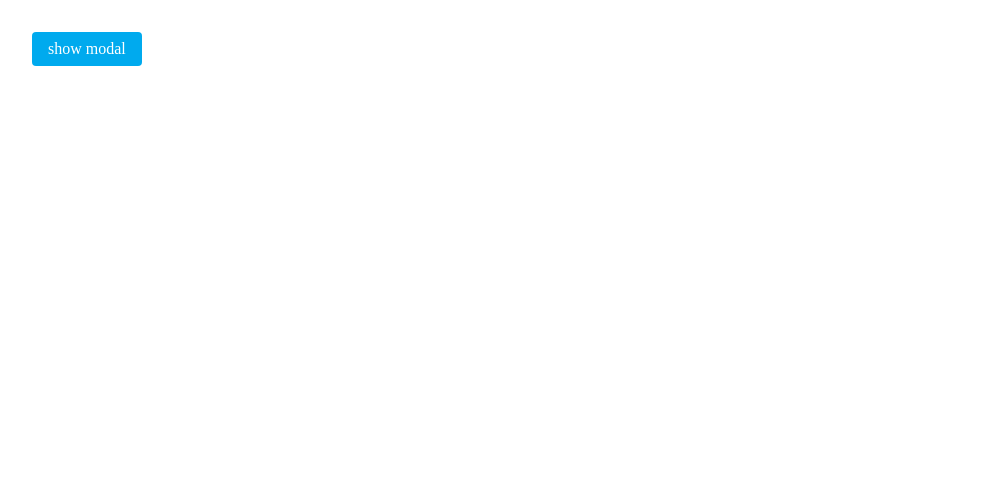
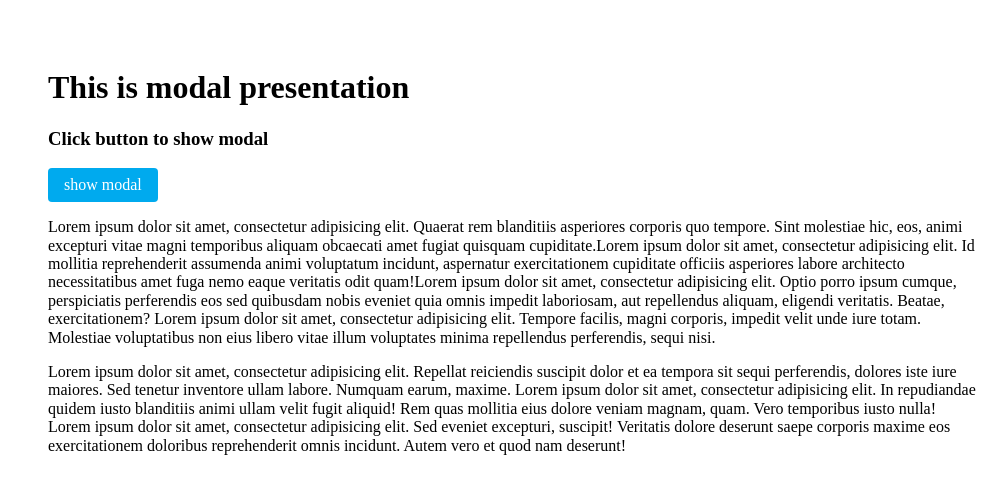
Before and after one commit to lasota-piotr/modal, a plain HTML site: page index.html in a window 1280 px wide. Shown: the whole page, without its empty margins (128-1135 px from the left). Drawn offline with nearby package versions, Linux system fonts and the light colour scheme.

Commit message:
added sample text

```diff
--- a/index.html
+++ b/index.html
@@ -16,7 +16,12 @@
 
 <body>
   <div class="o-wrapper">
+    <h1>This is modal presentation</h1>
+    <h3>Click button to show modal</h3>
     <button class="c-btn c-btn--primary js-btn-to-show-modal">show modal</button>
+    <p>Lorem ipsum dolor sit amet, consectetur adipisicing elit. Quaerat rem blanditiis asperiores corporis quo tempore. Sint molestiae hic, eos, animi excepturi vitae magni temporibus aliquam obcaecati amet fugiat quisquam cupiditate.Lorem ipsum dolor sit amet, consectetur adipisicing elit. Id mollitia reprehenderit assumenda animi voluptatum incidunt, aspernatur exercitationem cupiditate officiis asperiores labore architecto necessitatibus amet fuga nemo eaque veritatis odit quam!Lorem ipsum dolor sit amet, consectetur adipisicing elit. Optio porro ipsum cumque, perspiciatis perferendis eos sed quibusdam nobis eveniet quia omnis impedit laboriosam, aut repellendus aliquam, eligendi veritatis. Beatae, exercitationem? Lorem ipsum dolor sit amet, consectetur adipisicing elit. Tempore facilis, magni corporis, impedit velit unde iure totam. Molestiae voluptatibus non eius libero vitae illum voluptates minima repellendus perferendis, sequi nisi.</p>
+    <p>Lorem ipsum dolor sit amet, consectetur adipisicing elit. Repellat reiciendis suscipit dolor et ea tempora sit sequi perferendis, dolores iste iure maiores. Sed tenetur inventore ullam labore. Numquam earum, maxime. Lorem ipsum dolor sit amet, consectetur adipisicing elit. In repudiandae quidem iusto blanditiis animi ullam velit fugit aliquid! Rem quas mollitia eius dolore veniam magnam, quam. Vero temporibus iusto nulla! Lorem ipsum dolor sit amet, consectetur adipisicing elit. Sed eveniet excepturi, suscipit! Veritatis dolore deserunt saepe corporis maxime eos exercitationem doloribus reprehenderit omnis incidunt. Autem vero et quod nam deserunt!</p>
+
 
     <div class="c-modal c-modal@mobile js-modal is-hidden">
       <div class="c-modal__box c-modal__box@mobile">
--- a/scss/style.scss
+++ b/scss/style.scss
@@ -35,6 +35,7 @@ $breakpoints: (
 .o-wrapper {
   max-width: 960px;
   margin: 2rem auto;
+  padding: 1rem;
 }
 
 .o-box {
```
Also changed, not shown: css/style.css.
